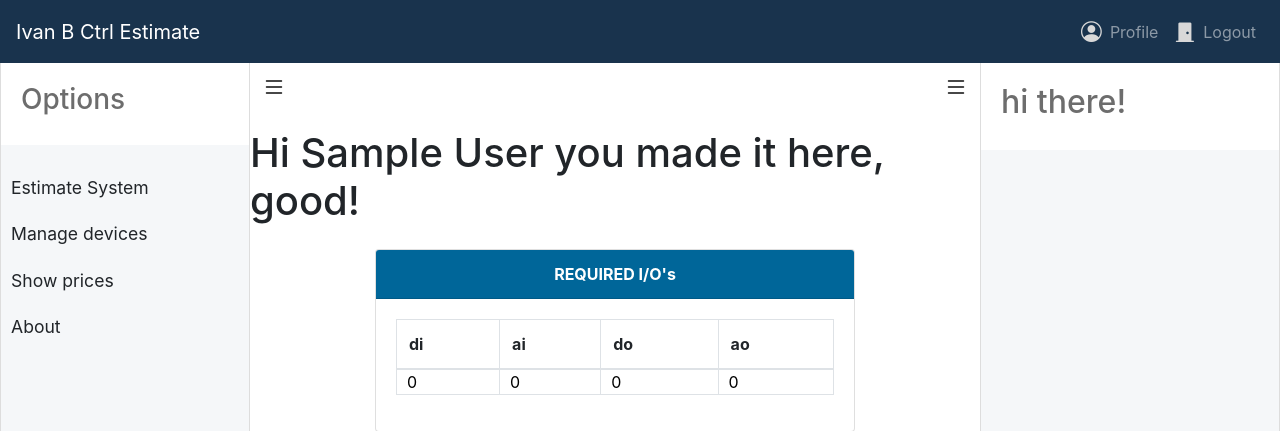
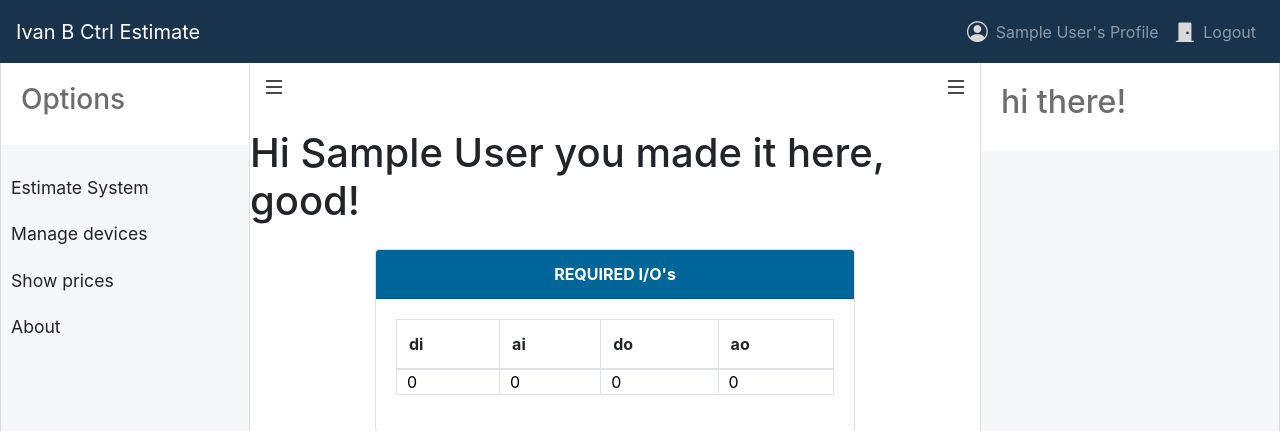
Before and after one commit to ivanbaug/dc-ctrls, a Flask app: page /profile in a window 1280 px wide. Shown: the top 431 px of the page. Run offline with Flask 2, Linux system fonts and the light colour scheme; the visitor is signed in with stand-in values (Sample User, id 1); data comes from the database, SQL or seed files in the repository; some libraries are stand-ins or nearby versions.

Commit message:
cleanup templates, add current username to navbar

```diff
--- a/project/templates/about.html
+++ b/project/templates/about.html
@@ -19,7 +19,7 @@
   <!-- Page Content -->
   <div id="content-about" >
       <!-- We'll fill this with dummy content -->
-      <p>Report your issues to the following email: ivsitioinfo@gmail.com</p>
+      <p>Report your issues to the following email: {{info_email}} </p>
   </div>
 
 </div>
--- a/project/templates/base.html
+++ b/project/templates/base.html
@@ -25,7 +25,7 @@
               <li class="nav-item">
                 <a class="nav-link d-sm-flex align-items-sm-center" href="{{ url_for('main.profile') }}">
                     <i class="bi bi-person-circle" style="font-size: 1.3rem; color: rgb(216, 216, 216);"></i>
-                  <div class="ml-2">Profile</div>
+                  <div class="ml-2">{{current_user.name}}'s Profile</div>
                 </a>
               </li>
               {% endif %}
--- a/project/templates/tempcontent.html
+++ b/project/templates/tempcontent.html
@@ -1,4 +1,4 @@
-<p><h1>Hi {{ name }} you made it here, good!</h1></p>
+<p><h1>Hi {{ current_user.name }} you made it here, good!</h1></p>
 <div class="container-level2">
 <div class="card mx-auto" style="max-width: 30rem;">
   <div class="card-header text-white text-center">
--- a/project/views.py
+++ b/project/views.py
@@ -7,8 +7,11 @@ from flask import(Blueprint,
                   url_for,
                   flash)
 from flask_login import login_required, current_user
+from datetime import datetime
 
 main = Blueprint('main', __name__)
+
+INFO_EMAIL = os.environ.get('INFO_EMAIL')
 
 
 @main.route('/')
@@ -19,7 +22,7 @@ def index():
 @main.route('/profile')
 @login_required
 def profile():
-    return render_template("profile.html", name=current_user.name)
+    return render_template("profile.html")
 
 
 @main.route('/man-dev', methods=['GET', 'POST'])
@@ -28,10 +31,10 @@ def manage_devices():
     new_device_form = NewDeviceForm()
     if new_device_form.validate_on_submit():
         pass
-    return render_template("managedevices.html", info_email=os.environ.get('INFO_EMAIL'), form=new_device_form)
+    return render_template("managedevices.html", info_email=INFO_EMAIL, form=new_device_form)
 
 
 @main.route('/about')
 @login_required
 def about():
-    return render_template("about.html")
+    return render_template("about.html", info_email=INFO_EMAIL)
```
